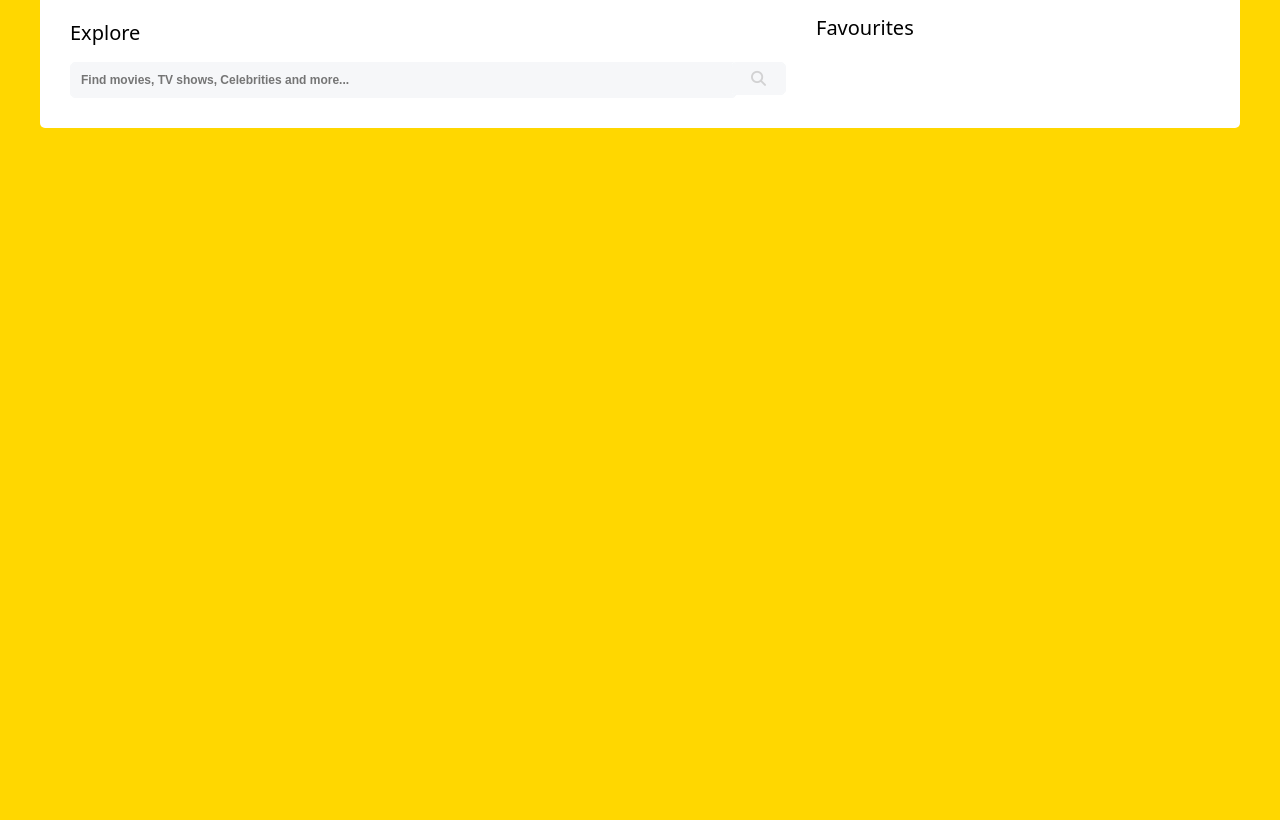
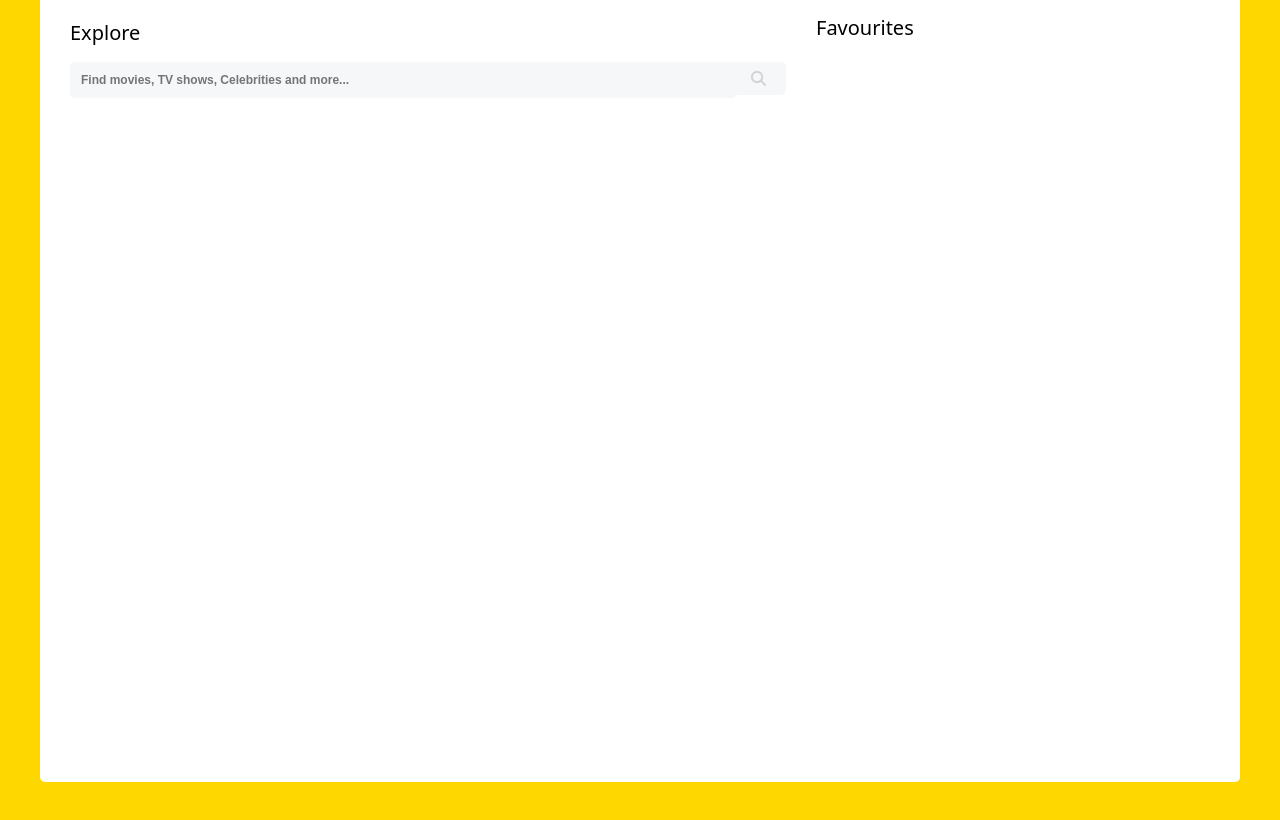
Before and after one commit to mouup/IMDB-clone, a plain HTML site: page index.html in a window 1280 px wide. Shown: the part 128-948 px from the top of the page. Before the commit the page ends 800 px from the top, so only its background shows below. Drawn offline with Linux system fonts and the light colour scheme.

Commit message:
css fixes

```diff
--- a/style.css
+++ b/style.css
@@ -10,6 +10,8 @@ body {
     border-radius: 5px;
     overflow: auto;
     padding: 25px;
+    height: 100vh;
+    max-height: 100%;
 }
 
 .logo-container {
```
